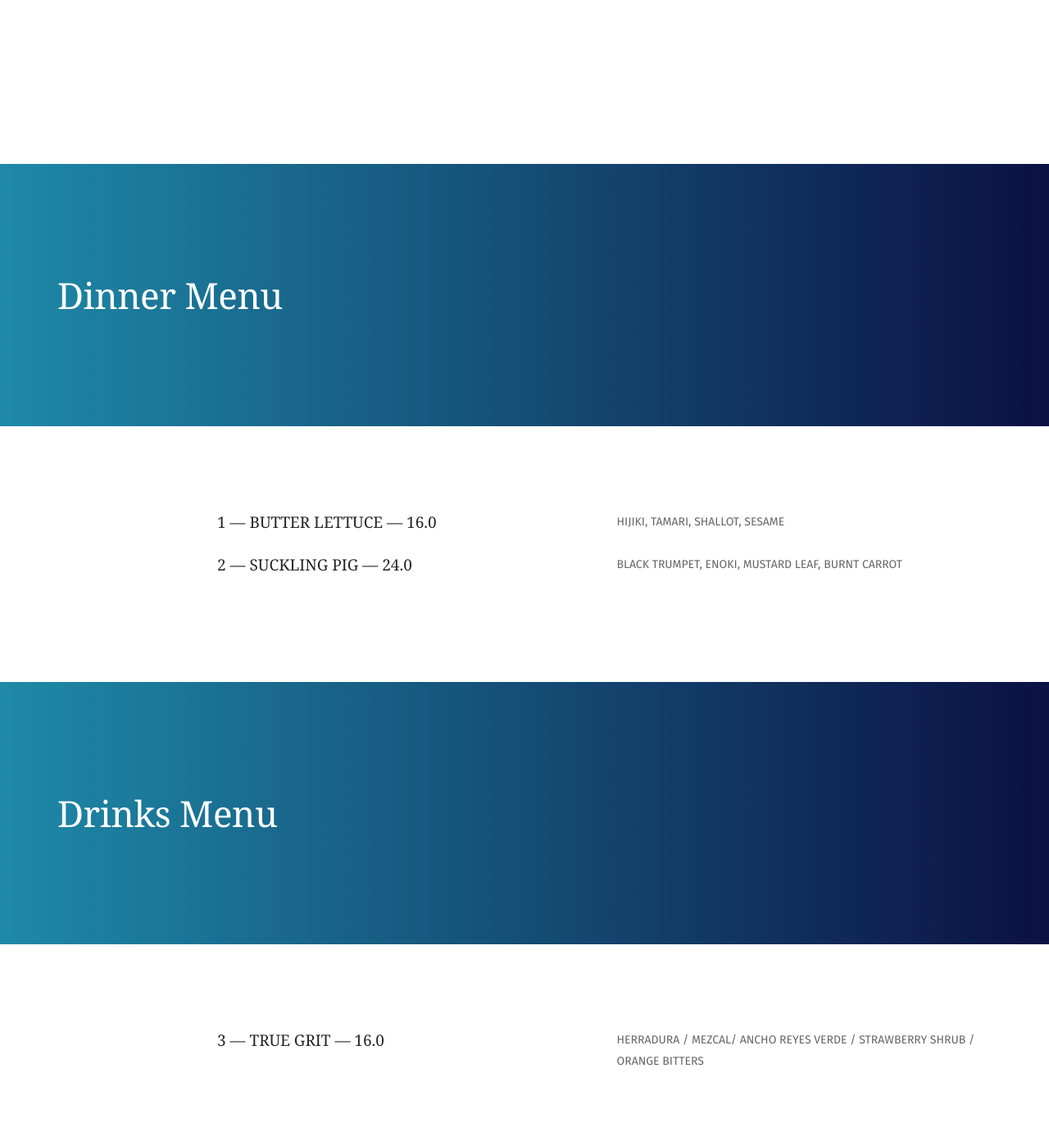
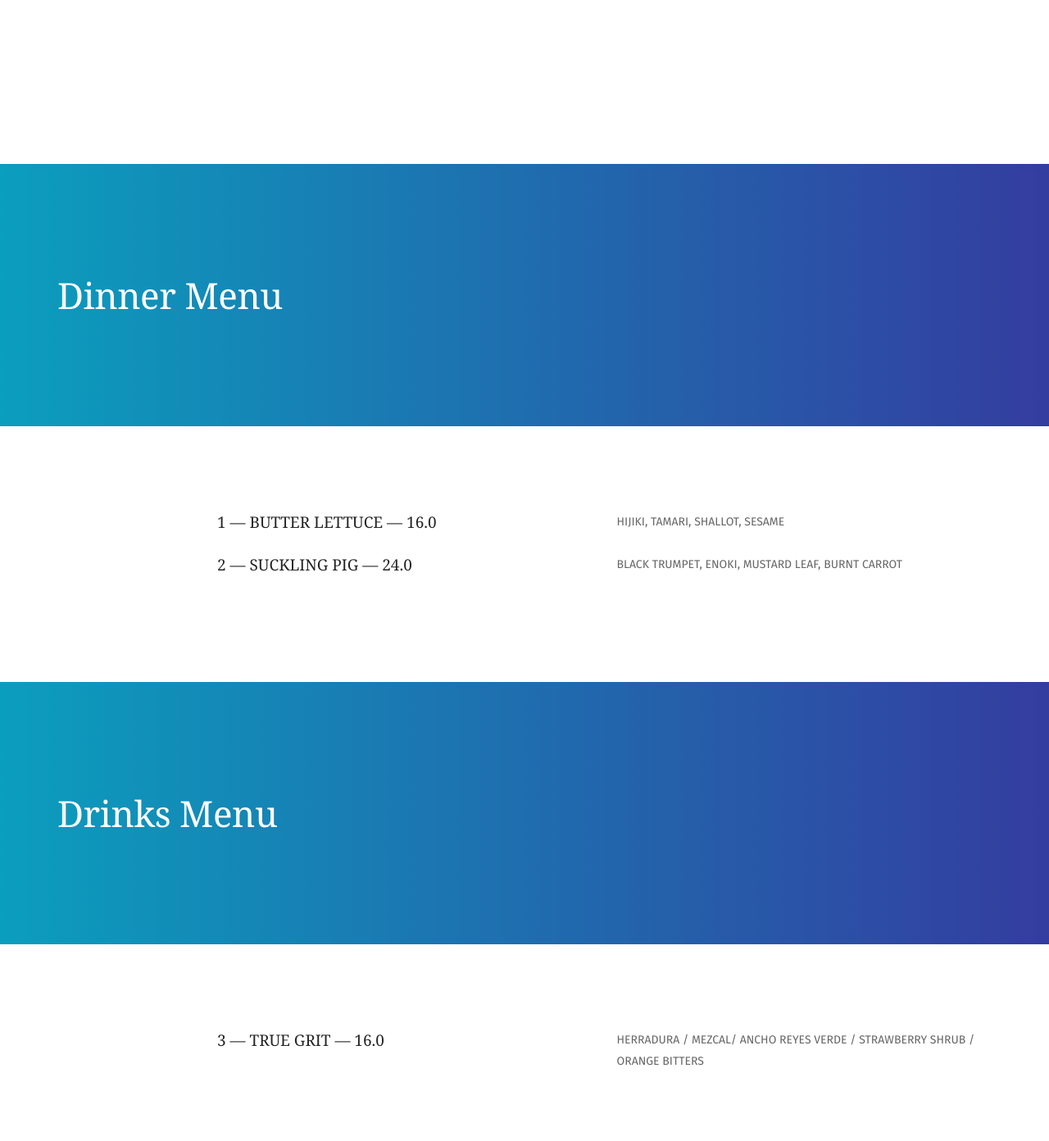
Before and after one commit to la-luo/text-to-order-django, a Django app: page /menu/1/ in a window 1280 px wide. Shown: the part 1211-2603 px from the top of the page at 82% size. Run offline with Django 3.2, Linux system fonts and the light colour scheme; data comes from the database, SQL or seed files in the repository; some web fonts are replaced.

Commit message:
change menu background

```diff
--- a/canteen/templates/canteen/menu.html
+++ b/canteen/templates/canteen/menu.html
@@ -81,7 +81,7 @@
                 <!--end of container-->
             </section>
             {% for each_type in subtype %}
-            <section id="services" style="background: linear-gradient(90deg, #1CB5E0 0%, #000851 100%);" class="cover height-40 imagebg parallax" data-overlay="3" id="menu">
+            <section id="services" style="background: linear-gradient(90deg, #00d2ff 0%, #3a47d5 100%);" class="cover height-40 imagebg parallax" data-overlay="3" id="menu">
                 <!--
                 <div class="background-image-holder">
                     <img alt="background" src="{% static 'canteen/img/blue2.jpg' %}" />
--- a/canteen/templates/canteen/menu_mobile.html
+++ b/canteen/templates/canteen/menu_mobile.html
@@ -71,7 +71,7 @@
                 <!--end of container-->
             </section>
             {% for each_type in subtype %}
-            <section id="services" style="background: linear-gradient(90deg, #1CB5E0 0%, #000851 100%);" class="cover height-50 imagebg parallax" data-overlay="3" id="menu">
+            <section id="services" style="background: linear-gradient(90deg, #00d2ff 0%, #3a47d5 100%);" class="cover height-50 imagebg parallax" data-overlay="3" id="menu">
                 <!--
                 <div class="background-image-holder">
                     <img alt="background" src="{% static 'canteen/img/blue2.jpg' %}" />
```
